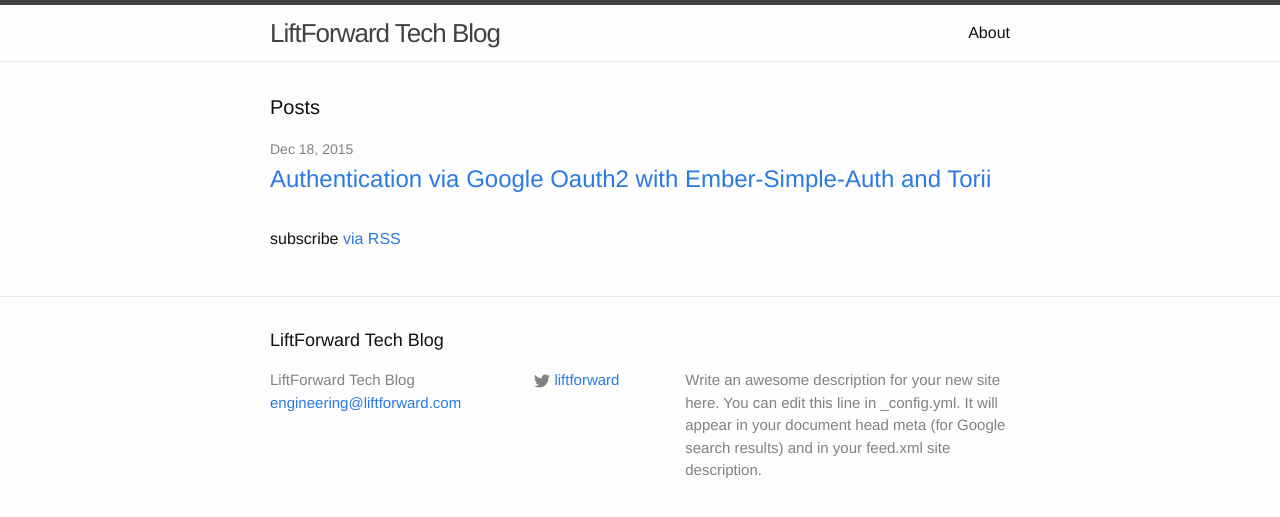
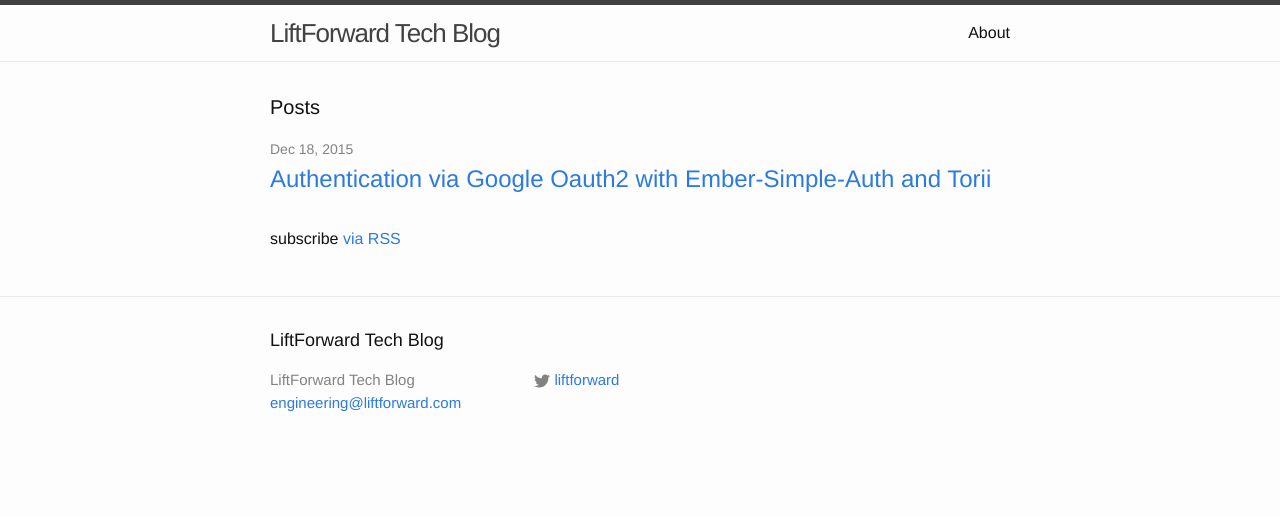
Before and after one commit to liftforward/liftforward.github.io, a Jekyll site: the page built from index.html, in a window 1280 px wide. Shown: the top 517 px of the page. Built offline with Jekyll 4.4.1, drawn with Linux system fonts in a browser that asks for light colours.

Commit message:
updating config to handle github flavor markdown

```diff
--- a/_config.yml
+++ b/_config.yml
@@ -2,9 +2,6 @@
 title: LiftForward Tech Blog
 email: engineering@liftforward.com
 description: > # this means to ignore newlines until "baseurl:"
-  Write an awesome description for your new site here. You can edit this
-  line in _config.yml. It will appear in your document head meta (for
-  Google search results) and in your feed.xml site description.
 baseurl: "" # the subpath of your site, e.g. /blog/
 url: "http://tech.liftforward.com" # the base hostname & protocol for your site
 twitter_username: liftforward
@@ -12,3 +9,6 @@ twitter_username: liftforward
 
 # Build settings
 markdown: kramdown
+
+kramdown:
+  input: GFM
```
